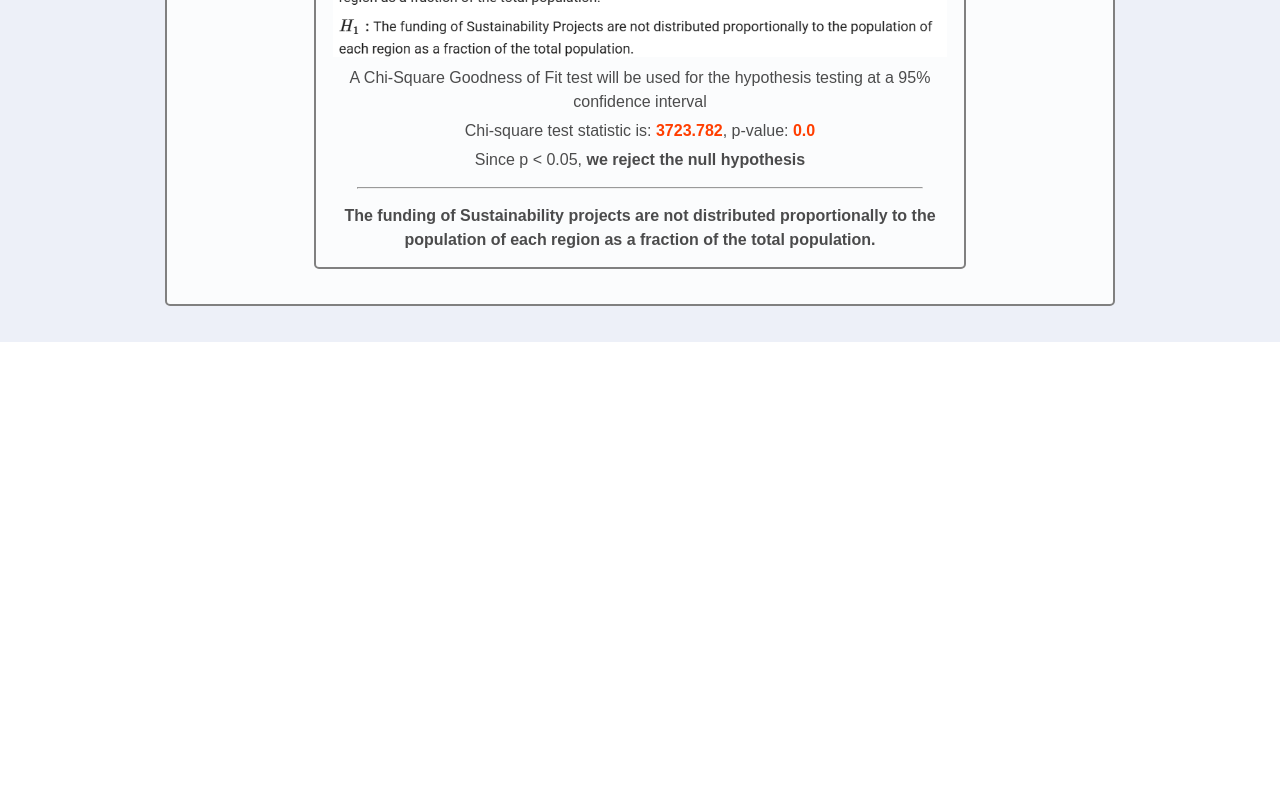
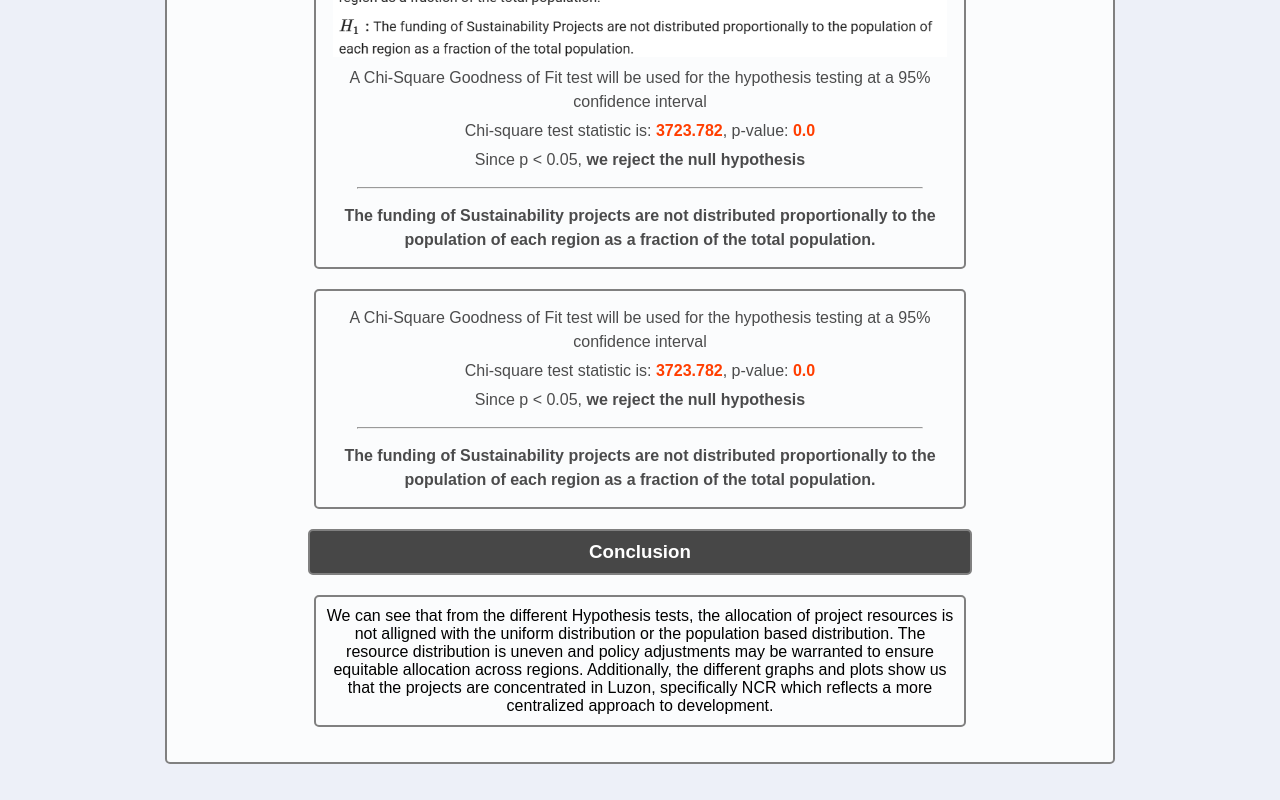
Before and after one commit to dddelacruz/cs132-2425b-grp14, a SvelteKit app: page /EDA in a window 1280 px wide. Shown: the part 8243-9043 px from the top of the page. Before the commit the page ends 8585 px from the top, so only its background shows below. Built offline with nearby package versions, Linux system fonts and the light colour scheme.

Commit message:
added conclusion

```diff
--- a/src/routes/EDA/+page.svelte
+++ b/src/routes/EDA/+page.svelte
@@ -341,6 +341,20 @@
 		<hr>
 		<p><b> The funding of Sustainability projects are not distributed proportionally to the population of each region as a fraction of the total population.</b></p>
 	</div>
+	<div class ='textbox'>
+		<p> A Chi-Square Goodness of Fit test will be used for the hypothesis testing at a 95% confidence interval </p>
+		<p> Chi-square test statistic is: <span class='highlight'>3723.782</span>, p-value: <span class='highlight'>0.0</span></p>
+		<p> Since p &lt; 0.05, <b>we reject the null hypothesis</b></p>
+		<hr>
+		<p><b> The funding of Sustainability projects are not distributed proportionally to the population of each region as a fraction of the total population.</b></p>
+	</div>
+	<h3>Conclusion</h3>
+	<div class ='textbox'>
+		We can see that from the different Hypothesis tests, the allocation of project resources is not alligned with the uniform distribution or the
+		population based distribution. The resource distribution is uneven and policy adjustments may be warranted to ensure equitable allocation across
+		regions. Additionally, the different graphs and plots show us that the projects are concentrated in Luzon, specifically NCR which reflects a more
+		centralized approach to development.
+	</div>
 </section>
 
 <style>
```
